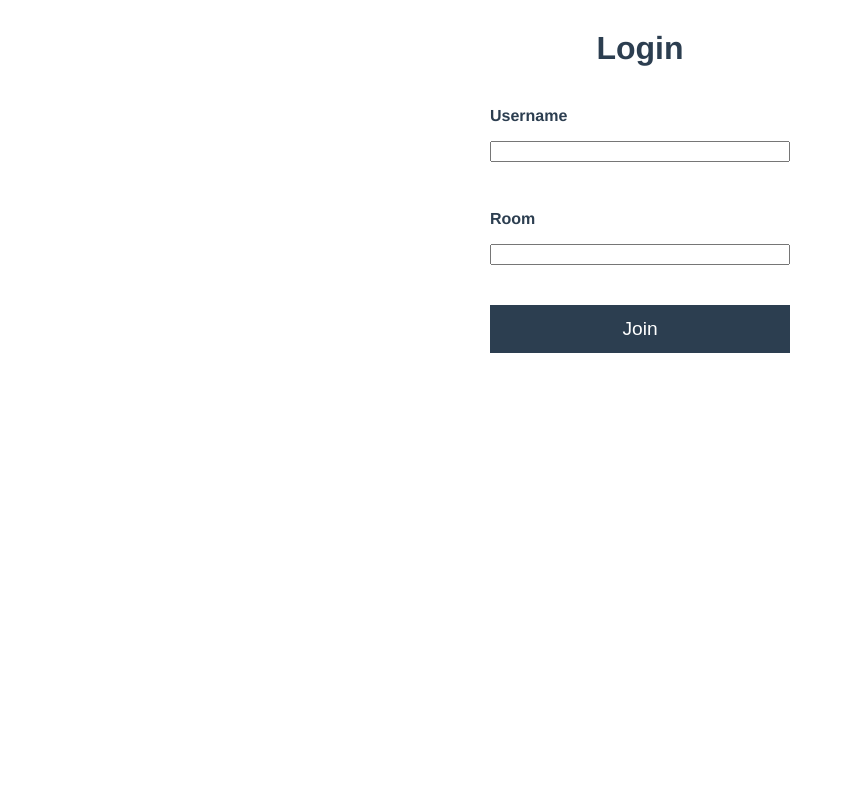
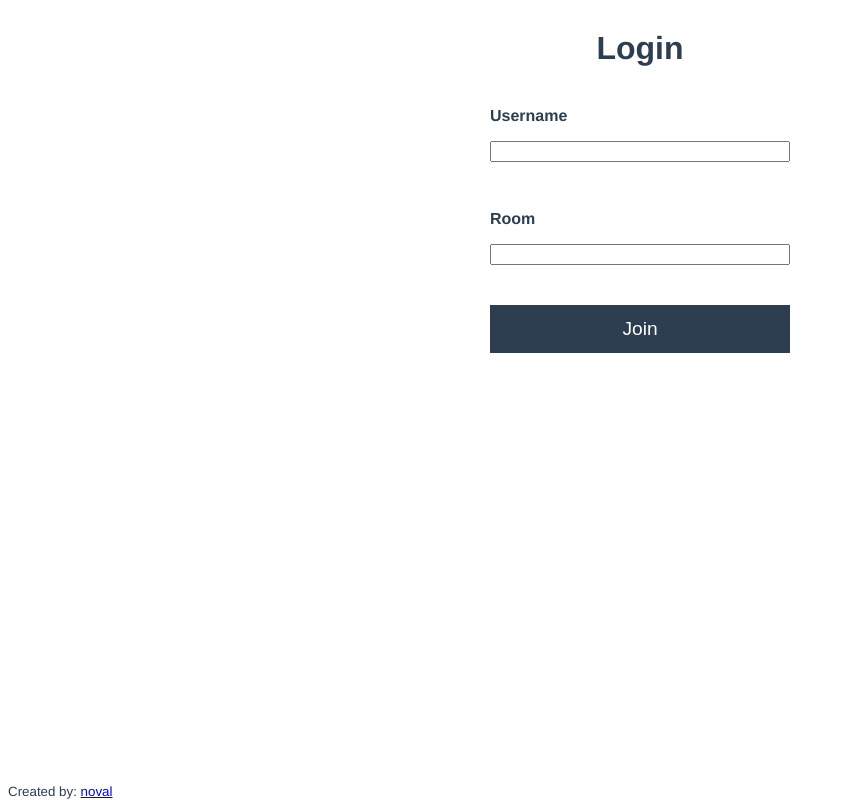
Before and after one commit to nxvxl/chat, a Vue app in the folder client/: page / in a window 1280 px wide. Shown: the whole page, without its empty margins (0-845 px from the left). Built offline with nearby package versions, Linux system fonts and the light colour scheme.

Commit message:
add footer

```diff
--- a/client/src/App.vue
+++ b/client/src/App.vue
@@ -1,15 +1,18 @@
 <template>
   <div id="app">
     <router-view></router-view>
+    <footer>
+      <small> Created by: <a href="https://github.com/nxvxl">noval</a> </small>
+    </footer>
   </div>
 </template>
 
 <script>
 export default {
-  name: "App"
+  name: 'App',
 };
 </script>
 
 <style>
-@import "./assets/style.css";
+@import './assets/style.css';
 </style>
--- a/client/src/assets/style.css
+++ b/client/src/assets/style.css
@@ -103,3 +103,8 @@ form button {
   color: white;
   cursor: pointer;
 }
+
+footer {
+  position: fixed;
+  bottom: 0;
+}
```
